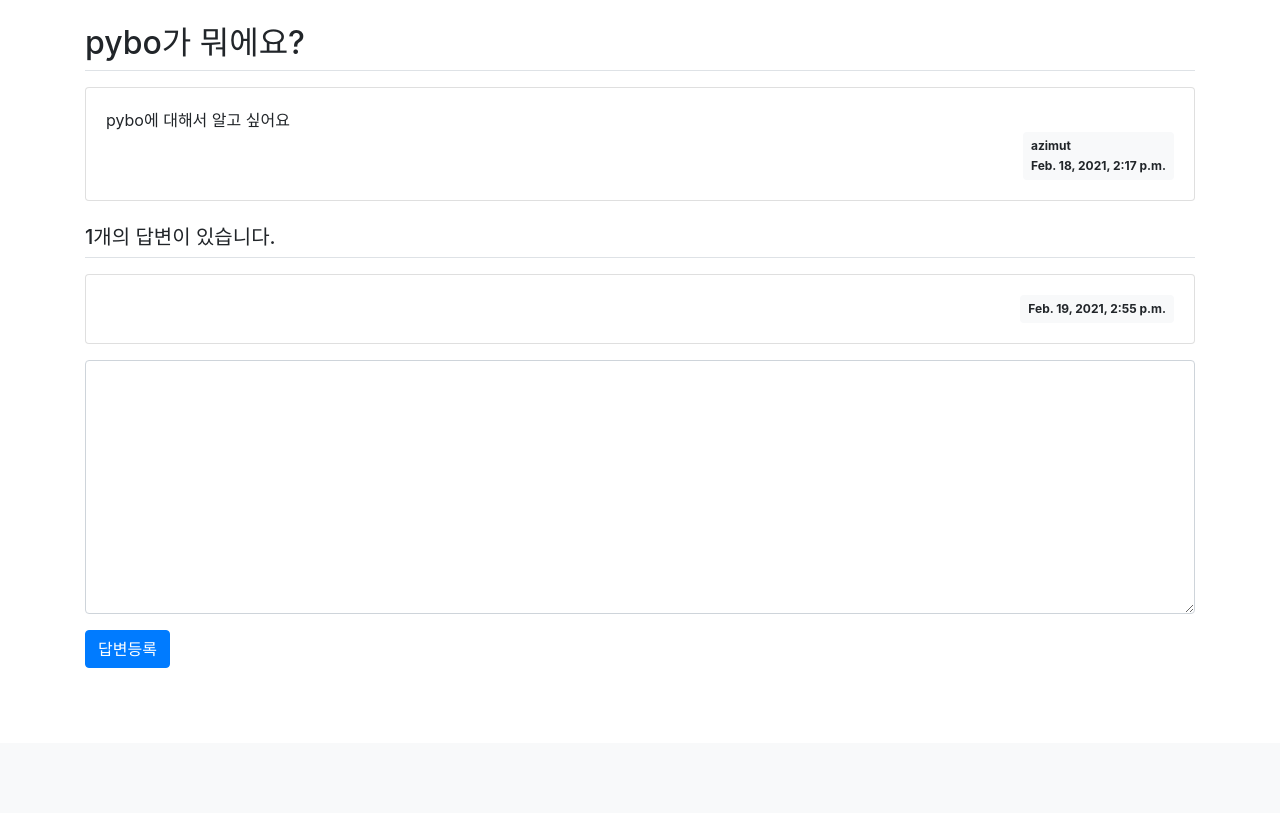
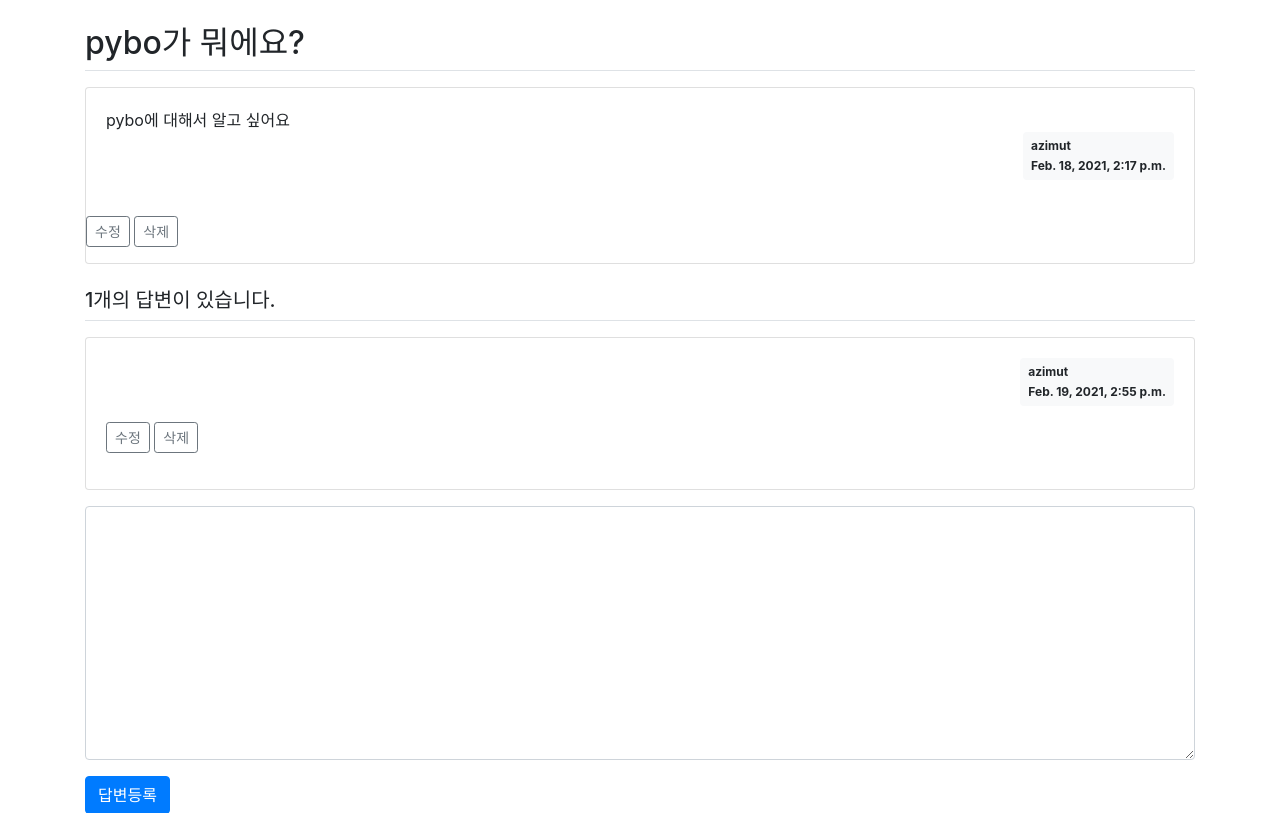
Before and after one commit to 42azimut/jump2Django, a Django app: page /pybo/answer/create/1/ in a window 1280 px wide. Shown: the part 57-870 px from the top of the page. Before the commit the page ends 725 px from the top, so only its background shows below. Run offline with Django 3.2, Linux system fonts and the light colour scheme; a user stored in the database is signed in; data comes from the database, SQL or seed files in the repository; both versions use the stored data as it was after the commit; some libraries are stand-ins or nearby versions.

Commit message:
3-09 게시물 수정&삭제 기능 추가

```diff
--- a/mysite/pybo/models.py
+++ b/mysite/pybo/models.py
@@ -7,6 +7,7 @@
     subject = models.CharField(max_length=200)
     content = models.TextField()
     create_date = models.DateTimeField()
+    modify_date = models.DateTimeField(null=True, blank=True)
     def __str__(self):
         return self.subject
 
@@ -15,3 +16,4 @@
     question = models.ForeignKey(Question, on_delete=models.CASCADE)
     content = models.TextField()
     create_date = models.DateTimeField()
+    modify_date = models.DateTimeField(null=True, blank=True)
--- a/mysite/pybo/urls.py
+++ b/mysite/pybo/urls.py
@@ -8,4 +8,9 @@
     path('<int:question_id>/', views.detail, name='detail'),
     path('answer/create/<int:question_id>/', views.answer_create, name='answer_create'),
     path('question/create/', views.question_create, name='question_create'),
+    path('question/modify/<int:question_id>/', views.question_modify, name="question_modify"),
+    path('question/delete/<int:question_id>/', views.question_delete, name='question_delete'),
+    path('answer/modify/<int:answer_id>/', views.answer_modify, name='answer_modify'),
+    path('answer/delete/<int:answer_id>/', views.answer_delete, name='answer_delete'),
+
 ]
--- a/mysite/pybo/views.py
+++ b/mysite/pybo/views.py
@@ -1,6 +1,6 @@
 from django.shortcuts import render, get_object_or_404, redirect
 from django.http import HttpResponse
-from .models import Question
+from .models import Question, Answer
 from django.utils import timezone
 from .forms import QuestionForm, AnswerForm
 from django.core.paginator import Paginator
@@ -57,3 +57,71 @@
         form = QuestionForm()
     context = {'form': form}
     return render(request, 'pybo/question_form.html', context)
+
+
+@login_required(login_url='common:login')
+def question_modify(request, question_id):
+    question = get_object_or_404(Question, pk=question_id)
+    if request.user != question.author:
+        messages.error(request, '수정권한이 없습니다')
+        return redirect('pybo:detail', question_id=question.id)
+
+    if request.method == "POST":
+        form = QuestionForm(request.POST, instance=question)
+        if form.is_valid():
+            question = form.save(commit=False)
+            question.author = request.user
+            question.modify_date = timezone.now()  # 수정일시 저장
+            question.save()
+            return redirect('pybo:detail', question_id=question.id)
+    else:
+        form = QuestionForm(instance=question)
+    context = {'form': form}
+    return render(request, 'pybo/question_form.html', context)
+
+@login_required(login_url='common:login')
+def question_delete(request, question_id):
+    """
+    pybo 질문삭제
+    """
+    question = get_object_or_404(Question, pk=question_id)
+    if request.user != question.author:
+        messages.error(request, '삭제권한이 없습니다')
+        return redirect('pybo:detail', question_id=question.id)
+    question.delete()
+    return redirect('pybo:index')
+
+@login_required(login_url='common:login')
+def answer_modify(request, answer_id):
+    """
+    pybo 답변수정
+    """
+    answer = get_object_or_404(Answer, pk=answer_id)
+    if request.user != answer.author:
+        messages.error(request, '수정권한이 없습니다')
+        return redirect('pybo:detail', question_id=answer.question.id)
+
+    if request.method == "POST":
+        form = AnswerForm(request.POST, instance=answer)
+        if form.is_valid():
+            answer = form.save(commit=False)
+            answer.author = request.user
+            answer.modify_date = timezone.now()
+            answer.save()
+            return redirect('pybo:detail', question_id=answer.question.id)
+    else:
+        form = AnswerForm(instance=answer)
+    context = {'answer': answer, 'form': form}
+    return render(request, 'pybo/answer_form.html', context)
+
+@login_required(login_url='common:login')
+def answer_delete(request, answer_id):
+    """
+    pybo 답변삭제
+    """
+    answer = get_object_or_404(Answer, pk=answer_id)
+    if request.user != answer.author:
+        messages.error(request, '삭제권한이 없습니다')
+    else:
+        answer.delete()
+    return redirect('pybo:detail', question_id=answer.question.id)
--- a/mysite/templates/base.html
+++ b/mysite/templates/base.html
@@ -20,5 +20,14 @@
 <script src="{% static 'jquery-3.5.1.min.js' %}"></script>
 <script src="{% static 'bootstrap.min.js' %}"></script>
 
+<!-- jQuery JS -->
+<script src="{% static 'jquery-3.4.1.min.js' %}"></script>
+<!-- Bootstrap JS -->
+<script src="{% static 'bootstrap.min.js' %}"></script>
+<!-- ------------------------------- [edit] -------------------------------- -->
+<!-- 자바스크립트 Start -->
+{% block script %}
+{% endblock %}
+<!-- 자바스크립트 End -->
 </body>
 </html>
--- a/mysite/templates/pybo/question_detail.html
+++ b/mysite/templates/pybo/question_detail.html
@@ -2,17 +2,41 @@
 {% block content %}
 
 <div class="container my-3">
+    {% if messages %}
+    <div class="alert alert-danger my-3" role="alert">
+    {% for message in messages %}
+        <strong>{{ message.tags }}</strong>
+        <ul><li>{{ message.message }}</li></ul>
+    {% endfor %}
+    </div>
+    {% endif %}
     <h2 class="border-bottom py-2">{{ question.subject }}</h2>
     <div class="card my-3">
         <div class="card-body">
             <div class="card-text" style="white-space: pre-line;">{{ question.content }}</div>
             <div class="d-flex justify-content-end">
+
+                {% if question.modify_date %}
+                <div class="badge badge-light p-2 text-left mx-3">
+                    <div class="mb-2">modified at</div>
+                    <div>{{ question.modify_date }}</div>
+                </div>
+                {% endif %}
+
                 <div class="badge badge-light p-2 text-left">
                     <div class="mb-2">{{ question.author.username }}</div>
                     <div>{{ question.create_date }}</div>
                 </div>
             </div>
         </div>
+        {% if request.user == question.author %}
+        <div class="my-3">
+            <a href="{% url 'pybo:question_modify' question.id  %}"
+               class="btn btn-sm btn-outline-secondary">수정</a>
+            <a href="#" class="delete btn btn-sm btn-outline-secondary"
+            data-uri="{% url 'pybo:question_delete' question.id  %}">삭제</a>
+        </div>
+        {% endif %}
     </div>
     <h5 class="border-bottom my-3 py-2">{{question.answer_set.count}}개의 답변이 있습니다.</h5>
     {% for answer in question.answer_set.all %}
@@ -20,10 +44,27 @@
         <div class="card-body">
             <div class="card-text" style="white-space: pre-line;">{{ answer.content }}</div>
             <div class="d-flex justify-content-end">
-                <div class="badge badge-light p-2">
-                    {{ answer.create_date }}
+
+                {% if answer.modify_date %}
+                <div class="badge badge-light p-2 text-left mx-3">
+                    <div class="mb-2">modified at</div>
+                    <div>{{ answer.modify_date }}</div>
+                </div>
+                {% endif %}
+
+                <div class="badge badge-light p-2 text-left">
+                    <div class="mb-2">{{ answer.author.username }}</div>
+                    <div>{{ answer.create_date }}</div>
                 </div>
             </div>
+            {% if request.user == answer.author %}
+            <div class="my-3">
+                <a href="{% url 'pybo:answer_modify' answer.id  %}"
+                    class="btn btn-sm btn-outline-secondary">수정</a>
+                <a href="#" class="delete btn btn-sm btn-outline-secondary "
+                data-uri="{% url 'pybo:answer_delete' answer.id  %}">삭제</a>
+            </div>
+            {% endif %}
         </div>
     </div>
     {% endfor %}
@@ -47,3 +88,14 @@
     </form>
 </div>
 {% endblock %}
+{% block script %}
+<script type='text/javascript'>
+$(document).ready(function(){
+    $(".delete").on('click', function() {
+        if(confirm("정말로 삭제하시겠습니까?")) {
+            location.href = $(this).data('uri');
+        }
+    });
+});
+</script>
+{% endblock %}
```
Also changed, not shown: mysite/templates/pybo/answer_form.html (added, +16 -0 lines), mysite/db.sqlite3, mysite/pybo/migrations/0004_auto_20210304_0935.py (added), 1 other file.
